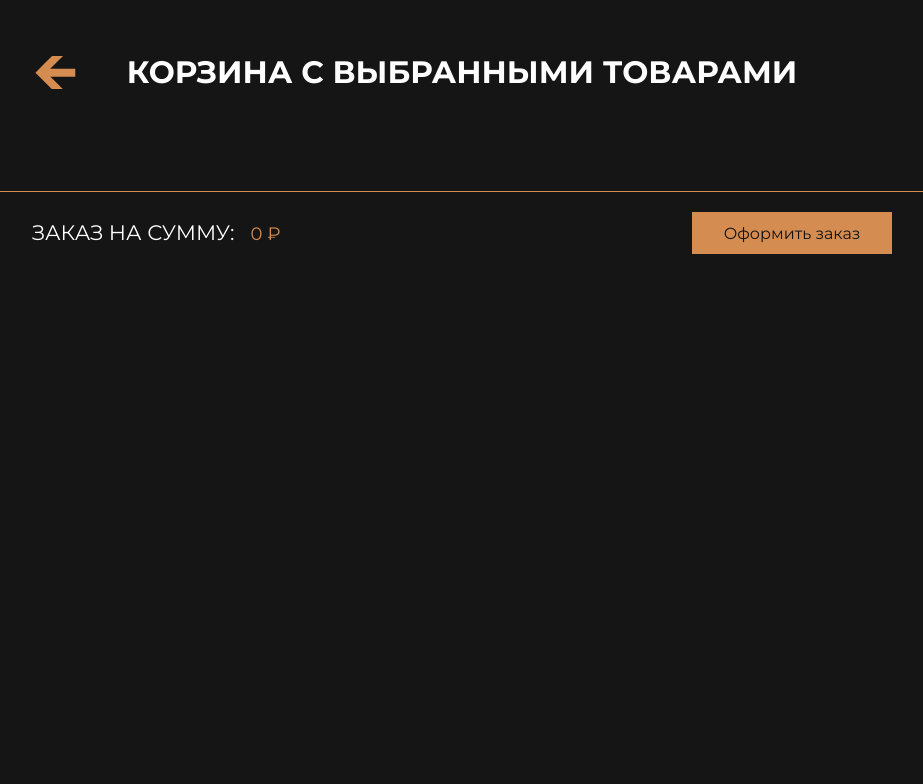
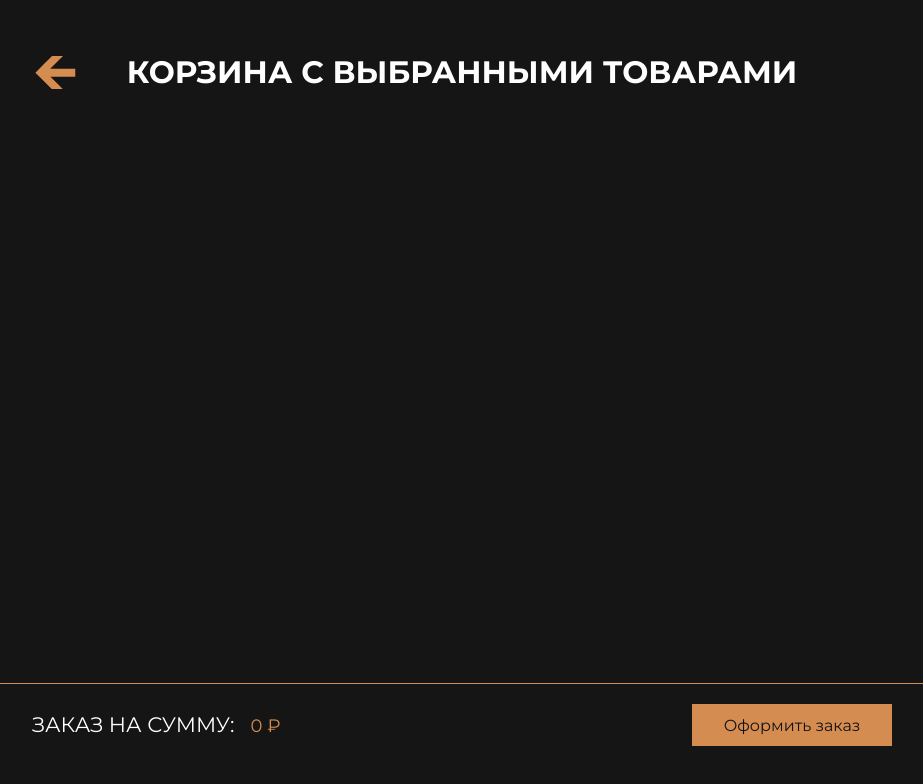
Before and after one commit to julia-popova-s/module-react, a React (Create React App) app: page /shoplist in a window 1280 px wide. Shown: the top 784 px of the page, without its empty margins (178-1101 px from the left). Built offline with nearby package versions, Linux system fonts and the light colour scheme.

Commit message:
bug fixing

```diff
--- a/src/components/elements/basketList/BasketList.js
+++ b/src/components/elements/basketList/BasketList.js
@@ -5,6 +5,7 @@ function BasketList({ products, onDelete, onGetAmountOfOrder }) {
   return (
     <BasketListWrap>
       <div className="container">
+        <div className="basket-list">
           {products.map((key) => {
             const { id, img, name, price, quantity } = key;
             return (
@@ -22,6 +23,7 @@ function BasketList({ products, onDelete, onGetAmountOfOrder }) {
             );
           })}
         </div>
+      </div>
     </BasketListWrap>
   );
 }
--- a/src/components/elements/basketList/BasketListWrap.styled.js
+++ b/src/components/elements/basketList/BasketListWrap.styled.js
@@ -2,8 +2,8 @@ import styled from "styled-components";
 const BasketListWrap = styled.section`
   width: 100%;
   padding-bottom: 77.5px;
+  height: calc(773px - 113.5px - 90px);
   overflow-x: auto;
-  max-height: calc(100vh - 113.5px - 90px);
 
   ::-webkit-scrollbar {
     width: 8px;
--- a/src/components/pages/productsPage/_products.scss
+++ b/src/components/pages/productsPage/_products.scss
@@ -14,7 +14,7 @@
     display: flex;
     justify-content: space-between;
     align-items: center;
-    margin-bottom: 75px;
+   margin-bottom: 72px;
     padding-top: 48px;
 
     &__title {
```
Lines whose indentation alone changed are shown as unchanged.
